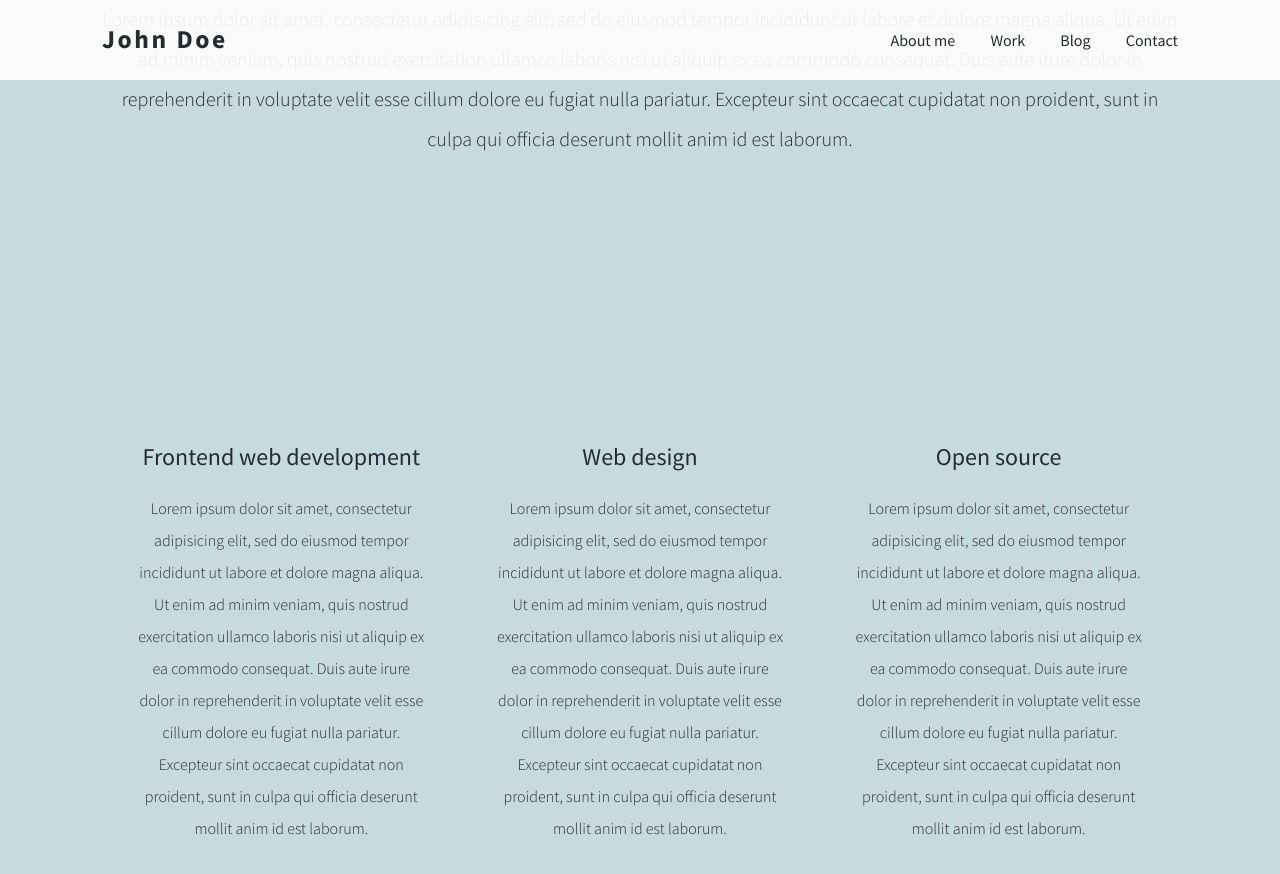
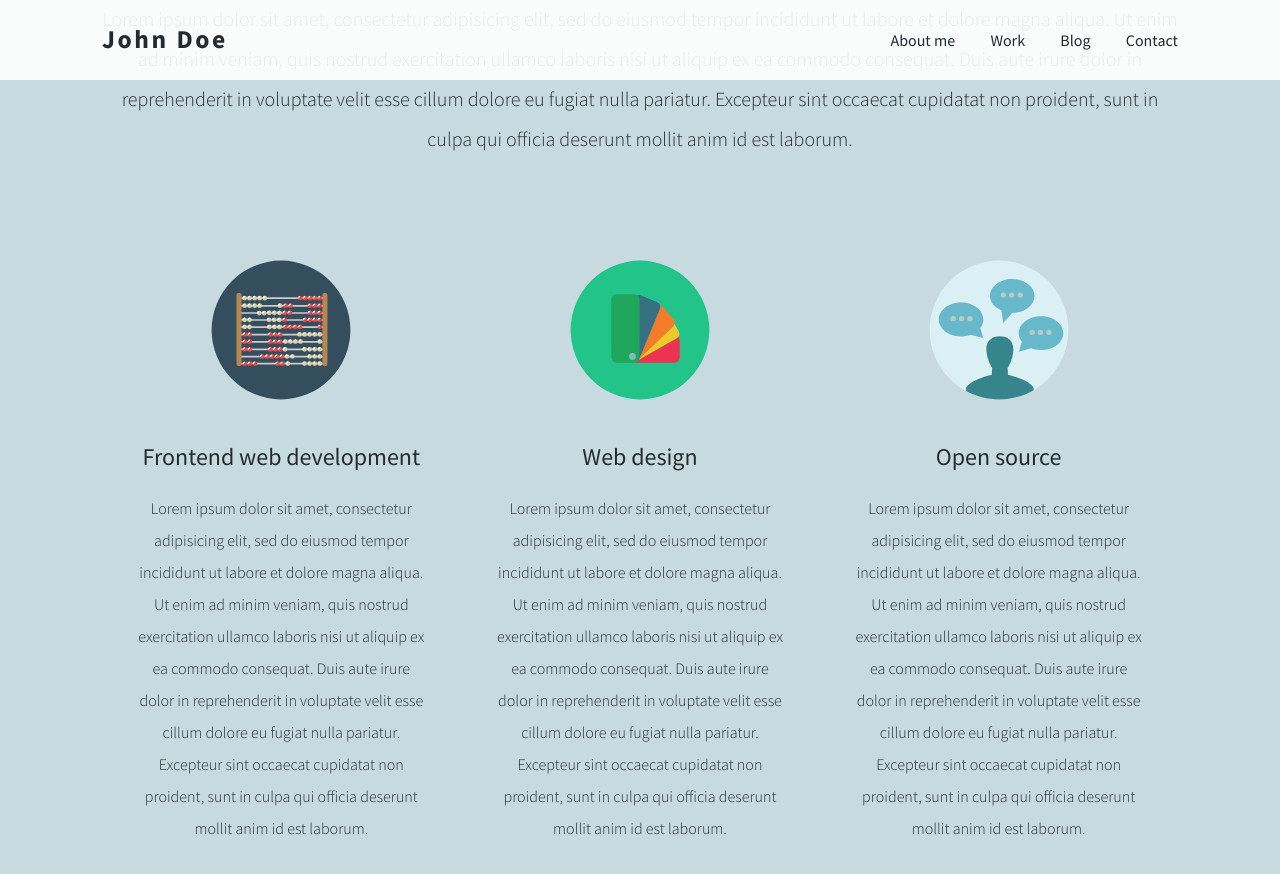
Before and after one commit to klapec/simple-personal, a Jekyll site: the page built from index.html, in a window 1280 px wide and 900 px high, scrolled down 532 px. Shown: the top 874 px of the window. Built offline with Jekyll 4.4.1, drawn with Linux system fonts in a browser that asks for light colours; nearby versions of some CDN libraries; Markdown is read by kramdown in place of the engine named in the settings.

Commit message:
Fixed assets path

```diff
--- a/index.html
+++ b/index.html
@@ -18,7 +18,7 @@ layout: default
     proident, sunt in culpa qui officia deserunt mollit anim id est laborum.</p>
     <div class="wrapper--columns">
       <div class="column column--interests">
-        <svg role="img" title="Frontend web development" class="icon icon-interests"><use xlink:href="{{ site.baseurl }}/assets/dest/svg/sprite.svg#icon-code"></use></svg>
+        <svg role="img" title="Frontend web development" class="icon icon-interests"><use xlink:href="{{ site.baseurl }}/assets/dist/svg/sprite.svg#icon-code"></use></svg>
         <h3 class="column__heading">Frontend web development</h3>
         <p class="column__text">Lorem ipsum dolor sit amet, consectetur adipisicing elit, sed do eiusmod
         tempor incididunt ut labore et dolore magna aliqua. Ut enim ad minim veniam,
@@ -28,7 +28,7 @@ layout: default
         proident, sunt in culpa qui officia deserunt mollit anim id est laborum.</p>
       </div>
       <div class="column column--interests">
-        <svg role="img" title="Frontend web development" class="icon icon-interests"><use xlink:href="{{ site.baseurl }}/assets/dest/svg/sprite.svg#icon-design"></use></svg>
+        <svg role="img" title="Frontend web development" class="icon icon-interests"><use xlink:href="{{ site.baseurl }}/assets/dist/svg/sprite.svg#icon-design"></use></svg>
         <h3 class="column__heading">Web design</h3>
         <p class="column__text">Lorem ipsum dolor sit amet, consectetur adipisicing elit, sed do eiusmod
         tempor incididunt ut labore et dolore magna aliqua. Ut enim ad minim veniam,
@@ -38,7 +38,7 @@ layout: default
         proident, sunt in culpa qui officia deserunt mollit anim id est laborum.</p>
       </div>
       <div class="column column--interests">
-        <svg role="img" title="Frontend web development" class="icon icon-interests"><use xlink:href="{{ site.baseurl }}/assets/dest/svg/sprite.svg#icon-opensource"></use></svg>
+        <svg role="img" title="Frontend web development" class="icon icon-interests"><use xlink:href="{{ site.baseurl }}/assets/dist/svg/sprite.svg#icon-opensource"></use></svg>
         <h3 class="column__heading">Open source</h3>
         <p class="column__text">Lorem ipsum dolor sit amet, consectetur adipisicing elit, sed do eiusmod
         tempor incididunt ut labore et dolore magna aliqua. Ut enim ad minim veniam,
@@ -56,7 +56,7 @@ layout: default
   <section class="section section--work" id="section-work">
     <h4 class="section__heading section__heading--work">Recent work</h4>
     <div class="showcase-row">
-      <img src="{{ site.baseurl }}/assets/dest/images/1.jpg" alt="DC Solutions" class="showcase-image">
+      <img src="{{ site.baseurl }}/assets/dist/images/1.jpg" alt="DC Solutions" class="showcase-image">
       <div class="showcase-info">
         <h2 class="showcase-info__name">DC Solutions rebranding</h2>
         <p class="showcase-info__desc">Lorem ipsum dolor sit amet, consectetur adipisicing elit, sed do eiusmod
@@ -68,7 +68,7 @@ layout: default
     </div>
 
     <div class="showcase-row">
-      <img src="{{ site.baseurl }}/assets/dest/images/2.jpg" alt="Google News" class="showcase-image">
+      <img src="{{ site.baseurl }}/assets/dist/images/2.jpg" alt="Google News" class="showcase-image">
       <div class="showcase-info">
         <h2 class="showcase-info__name">Functional and visual redesign of Google News</h2>
         <p class="showcase-info__desc">Lorem ipsum dolor sit amet, consectetur adipisicing elit, sed do eiusmod
@@ -80,7 +80,7 @@ layout: default
     </div>
 
     <div class="showcase-row">
-      <img src="{{ site.baseurl }}/assets/dest/images/3.jpg" alt="MiXtravel" class="showcase-image">
+      <img src="{{ site.baseurl }}/assets/dist/images/3.jpg" alt="MiXtravel" class="showcase-image">
       <div class="showcase-info">
         <h2 class="showcase-info__name">MiXtravel</h2>
         <p class="showcase-info__desc">Lorem ipsum dolor sit amet, consectetur adipisicing elit, sed do eiusmod
```
